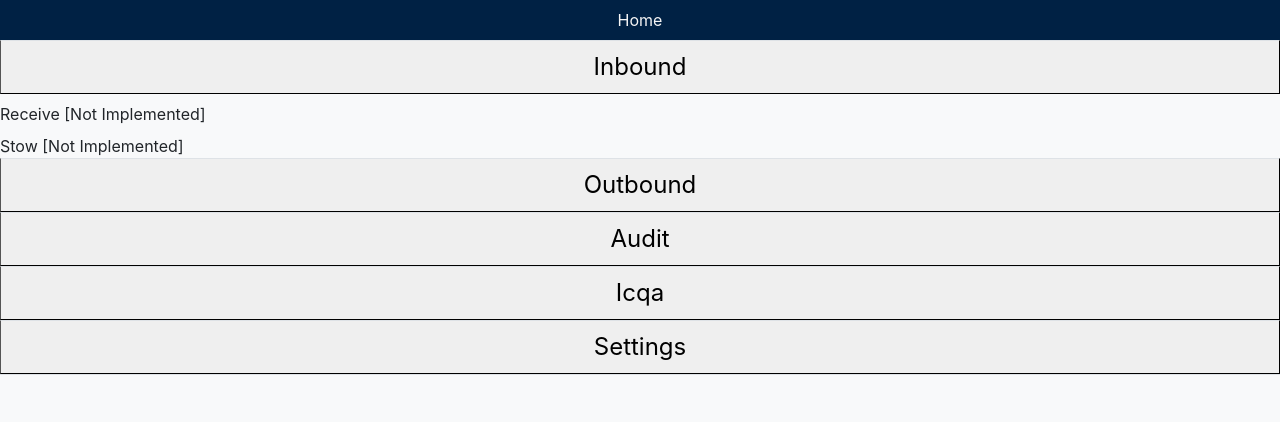
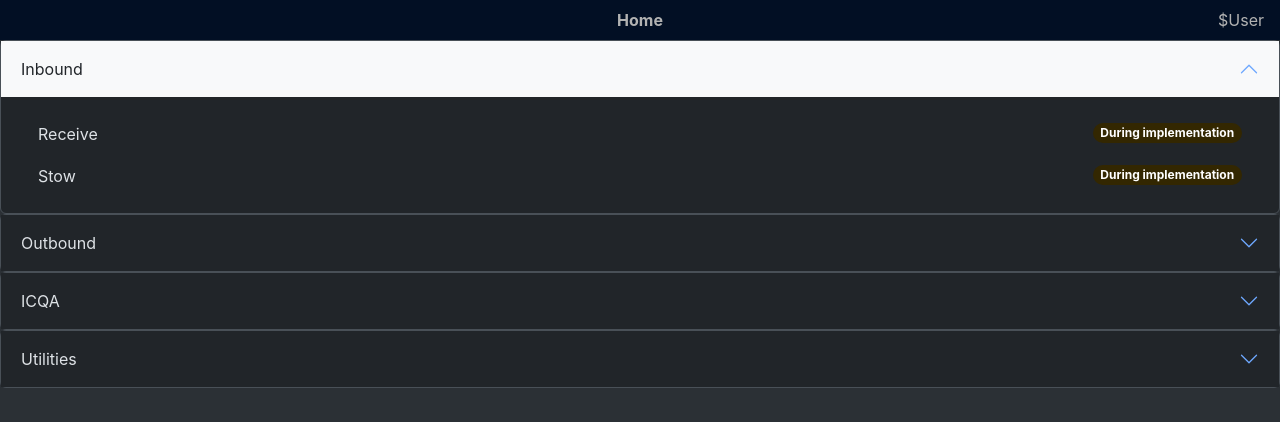
Before and after one commit to ppietrakowski/Wms-Demo-Front, a React (Create React App) app: page / in a window 1280 px wide. Both pictures are taken after a click on the button "Inbound". Shown: the top 422 px of the page. Built offline with nearby package versions, Linux system fonts and the light colour scheme.

Commit message:
Implemented test menu page

```diff
--- a/public/index.html
+++ b/public/index.html
@@ -1,5 +1,5 @@
 <!DOCTYPE html>
-<html lang="en" data-bs-theme="light">
+<html lang="en" data-bs-theme="dark">
 
 <head>
   <meta charset="utf-8" />
--- a/src/App.tsx
+++ b/src/App.tsx
@@ -1,11 +1,27 @@
 import * as ReactRouter from 'react-router-dom'
 import { use, useEffect, useState } from 'react';
 
-function ApplicationHeader() {
-    return <header className='d-flex justify-content-center navbar navbar-expand-lg navbar-light navbar-dark-bg'>
+interface ApplicationHeaderProps {
+    operationStatus?: string
+}
+
+function ApplicationHeader({ operationStatus }: ApplicationHeaderProps) {
+
+    let style = {
+        filter: 'brightness(0.7)',
+        gridTemplateColumns: '1fr auto 1fr',
+    }
+
+    if (operationStatus == 'primary') {
+        style['color'] = 'white'
+    }
+
+    return <header className={`d-grid align-items-center navbar navbar-light bg-${operationStatus}-subtle px-3`} style={style}>
         <div></div>
-        <div>Home</div>
-        <div></div>
+        <div className='fw-bold text-center'>Home</div>
+        <div className='text-end'>
+            $User
+        </div>
     </header>
 }
 
@@ -15,43 +31,71 @@ interface ApplicationCategoryProps {
 }
 
 function ApplicationCategory({ name, children }: ApplicationCategoryProps) {
-    let id = 'collapse-' + name.split(' ')[0]
-    let raw_id = '#' + id
+    const BsTargetId = `collapse${name}`
+    const HeaderId = `heading${name}`
+    return <div className='accordion rounded-0' id={name}>
+        <div className="accordion-item">
+            <h2 className="accordion-header" id={HeaderId}>
+                <button className="btn btn-light accordion-button collapsed rounded-0" type="button" data-bs-toggle="collapse" data-bs-target={`#${BsTargetId}`} aria-expanded="true" aria-controls={BsTargetId}>
+                    {name}
+                </button>
+            </h2>
+            <div id={BsTargetId} className="accordion-collapse collapse" aria-labelledby={HeaderId} data-bs-parent={`#${name}`}>
+                <div className="accordion-body">
+                    {children}
+                </div>
+            </div>
+        </div>
+    </div >
+}
 
-    return <div className='nav-link'>
-        <button className='border-top border-1 w-100 p-2 fs-4' data-bs-toggle="collapse" data-bs-target={raw_id} aria-expanded="false" aria-controls={id} data-bs-offset="0,25" data-bs-display="static" type="button" >{name}</button>
-        <div className="collapse" id={id}>
-            {children}
-        </div>
+function CategoryElement({ name }: ApplicationCategoryProps) {
+    return <button key={name.split(' ')[0]} className='btn py-2 px-3 d-flex justify-content-between align-items-center w-100 rounded-0'>
+        <span>{name}</span>
+        <span className="badge rounded-pill bg-warning-subtle">During implementation</span>
+    </button>
+}
+
+function SelectApplication() {
+    return <div className='vw-100'>
+        <ApplicationCategory name='Inbound'>
+            <CategoryElement name='Receive' />
+            <CategoryElement name='Stow' />
+        </ApplicationCategory>
+        <ApplicationCategory name='Outbound'>
+            <CategoryElement name='Pick' />
+            <CategoryElement name='Ship' />
+        </ApplicationCategory>
+        <ApplicationCategory name='ICQA'>
+            <CategoryElement name='FC Research' />
+            <CategoryElement name='Count products in location' />
+        </ApplicationCategory>
+        <ApplicationCategory name='Utilities'>
+            <CategoryElement name='Display code128' />
+            <CategoryElement name='Print code128' />
+            <CategoryElement name='[Debug] Display inline message' />
+        </ApplicationCategory>
     </div>
 }
 
-function CategoryElement({ name }: ApplicationCategoryProps) {
-    return <button key={name.split(' ')[0]} className='nav-link border-top-1 border-secondary border-1 pt-2 justify-content-start'>{name} [Not Implemented]</button>
+interface InlineMessageProps {
+    message: string
+    type: string
 }
 
-type CategoriesApp = {
-    [key: string]: string[]
-}
-
-function SelectApplication() {
-    const Applications = ['Inbound', 'Outbound', 'Audit', 'Icqa', 'Settings']
-    const AppToCategories: CategoriesApp = {
-        'Inbound': ['Receive', 'Stow'],
-        'Outbound': ['Pick', 'Ship'],
-        'Audit': ['Count Location Items'],
-        'Icqa': ['Check location', 'Locator'],
-        'Settings': []
-    }
-
-    return <div className='d-flex justify-content-start vw-100 flex-column border-bottom border-1'>
-        {Applications.map(v => <ApplicationCategory name={v}>{AppToCategories[v].map(e => <CategoryElement name={e} />)} </ApplicationCategory>)}
+function InlineMessage({ message, type }: InlineMessageProps) {
+    return <div className={`alert alert-${type} rounded-0 border-0`}>
+        {message}
     </div>
 }
 
 function Application() {
+
+    let [message, setMessage] = useState<string>('')
+
     return <div>
-        <ApplicationHeader />
+        <ApplicationHeader operationStatus='primary' />
+        {message && <InlineMessage message='Testing messages' type='primary' />}
         <SelectApplication />
     </div>
 }
--- a/src/index.css
+++ b/src/index.css
@@ -12,7 +12,20 @@ code {
     monospace;
 }
 
-.navbar-dark-bg {
+.navbar-info-bg {
   background-color: rgb(0, 33, 68);
   color: whitesmoke;
 }
+
+.navbar-success-bg {
+  color: white;
+  background-color: #01631d;
+}
+
+.accordion-button:not(.collapsed) {
+  background-color: #f8f9fa !important;
+  /* Bardzo jasny szary zamiast niebieskiego */
+  color: #212529 !important;
+  /* Ciemny kolor tekstu */
+  box-shadow: none !important;
+}
```
